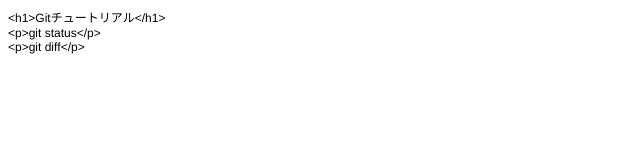
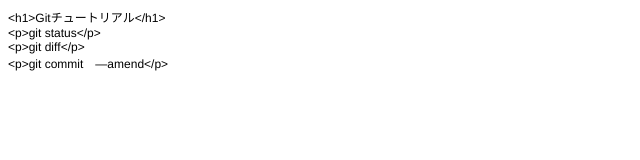
Before and after one commit to ipti0166/git_tutorial, a plain HTML site: page index.html in a window 1280 px wide. Shown: the whole page, without its empty margins (0-640 px from the left). Drawn offline with Linux system fonts and the light colour scheme.

Commit message:
--amendを追記

```diff
--- a/index.html
+++ b/index.html
@@ -16,5 +16,6 @@
 <p class="p1"><span class="s1">&lt;h1&gt;Git</span><span class="s2">チュートリアル</span><span class="s1">&lt;/h1&gt;</span></p>
 <p class="p1"><span class="s1">&lt;p&gt;git status&lt;/p&gt;</span></p>
 <p class="p1"><span class="s1">&lt;p&gt;git diff&lt;/p&gt;</span></p>
+<p class="p1"><span class="s1">&lt;p&gt;git commit　—amend&lt;/p&gt;<span class="Apple-converted-space"> </span></span></p>
 </body>
 </html>
```
